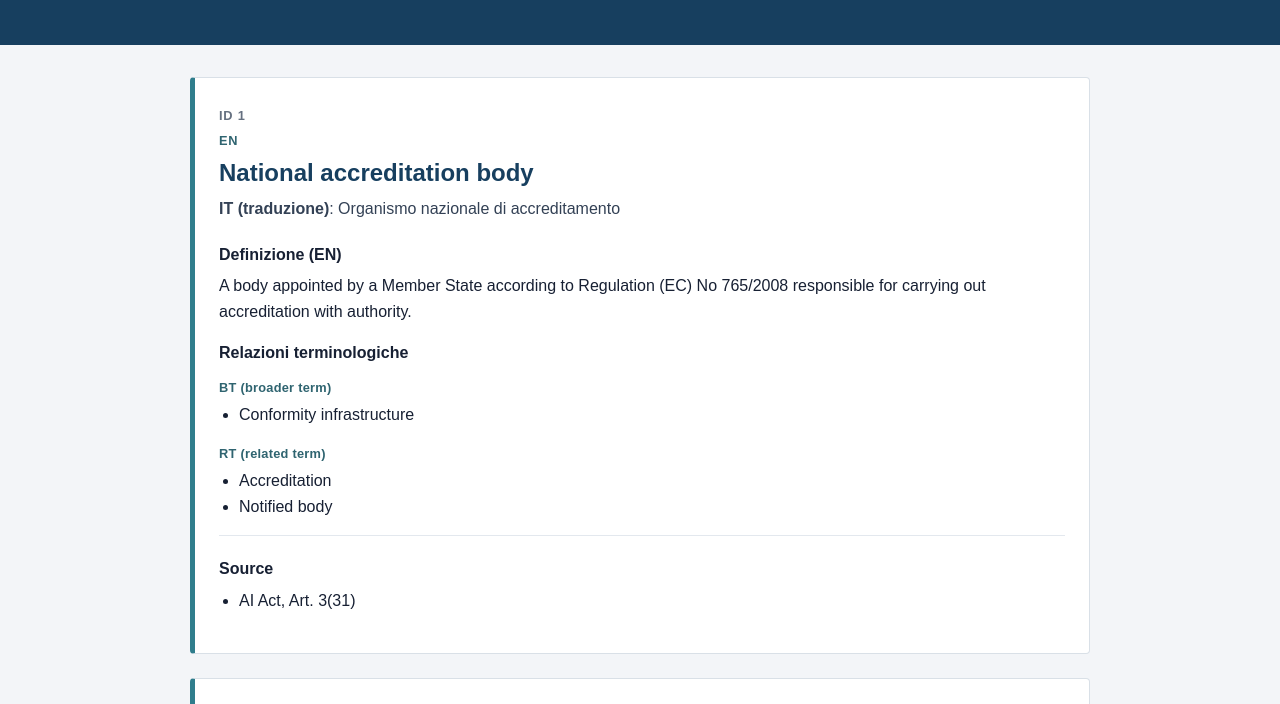
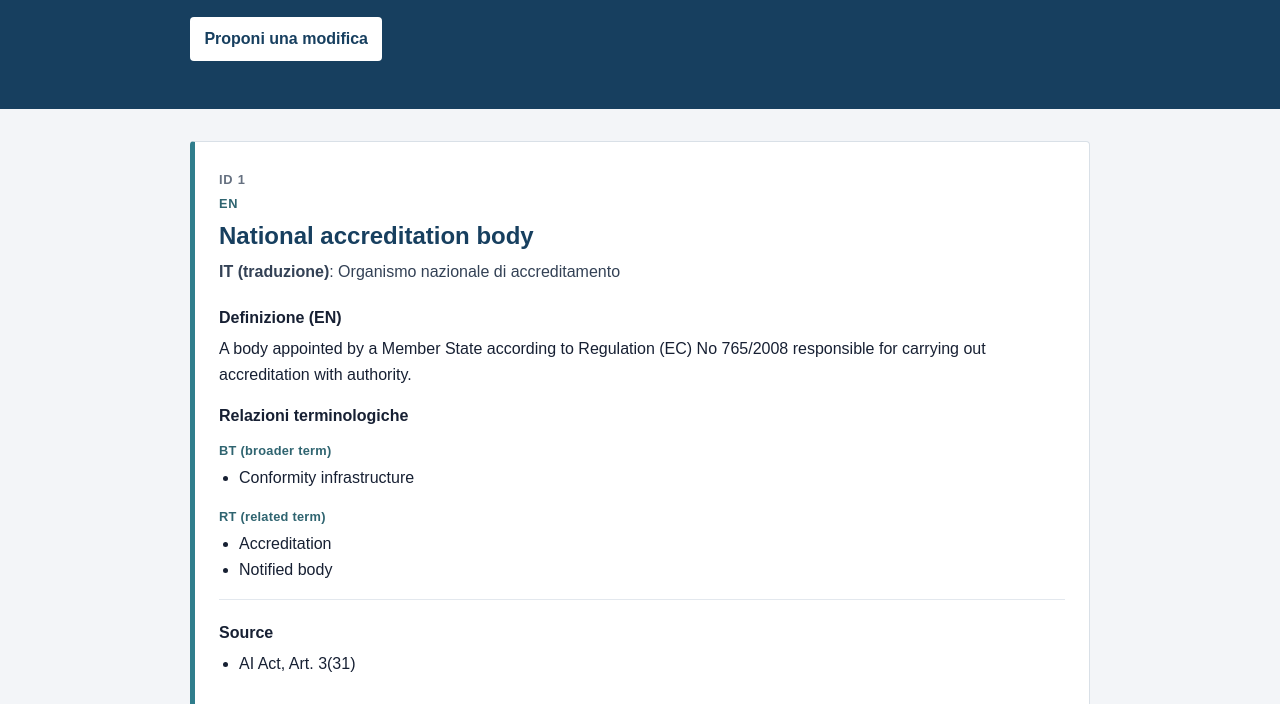
Before and after one commit to Simone-impelliccieri/Editoria-Progetto, a plain HTML site: page site/index.html in a window 1280 px wide. Shown: the part 151-855 px from the top of the page. Drawn offline with Linux system fonts and the light colour scheme.

Commit message:
aggiunta ISSUE

```diff
--- a/site/index.html
+++ b/site/index.html
@@ -14,6 +14,9 @@
               Termini inglesi, traduzioni italiane, definizioni e relazioni
               terminologiche ricavati dal sorgente XML.
             </p>
+<p class="azione-feedback"><a class="pulsante" href="https://github.com/Simone-impelliccieri/Editoria-Progetto/issues/new?template=proposta-modifica.yml">
+                Proponi una modifica
+              </a></p>
 </div></header><main class="contenitore"><article class="voce"><p class="identificatore">ID 1</p>
 <p class="etichetta-campo">EN</p>
 <h2 lang="en">National accreditation body</h2>
--- a/site/style.css
+++ b/site/style.css
@@ -44,6 +44,25 @@ h1 {
 .introduzione {
   max-width: 700px;
   margin: 0;
+}
+
+.azione-feedback {
+  margin: 1.25rem 0 0;
+}
+
+.pulsante {
+  display: inline-block;
+  padding: 0.55rem 0.9rem;
+  color: #173f5f;
+  background: #ffffff;
+  border-radius: 4px;
+  font-weight: bold;
+  text-decoration: none;
+}
+
+.pulsante:hover,
+.pulsante:focus {
+  background: #e8f2f4;
 }
 
 main {
```
Also changed, not shown: 5 other files.
